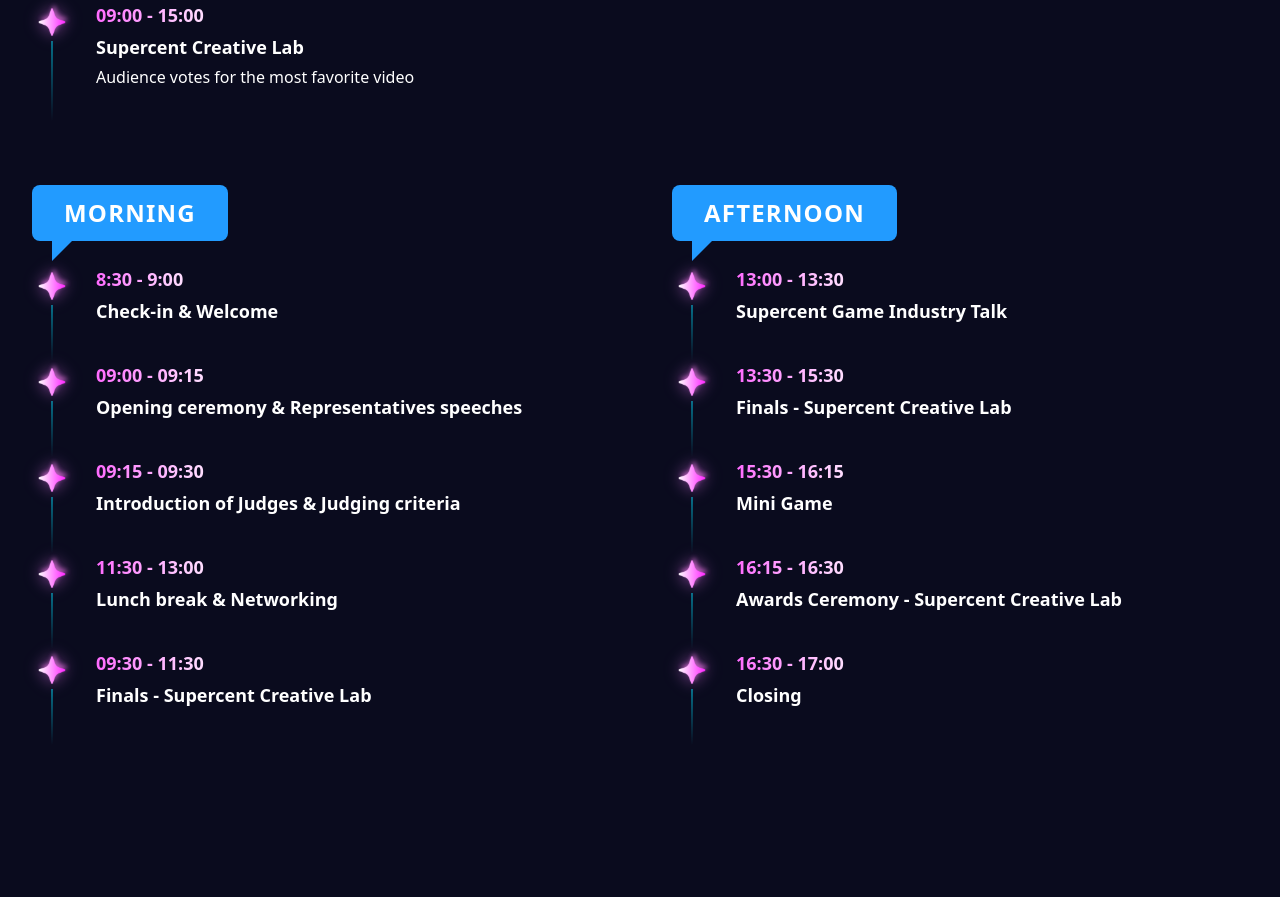
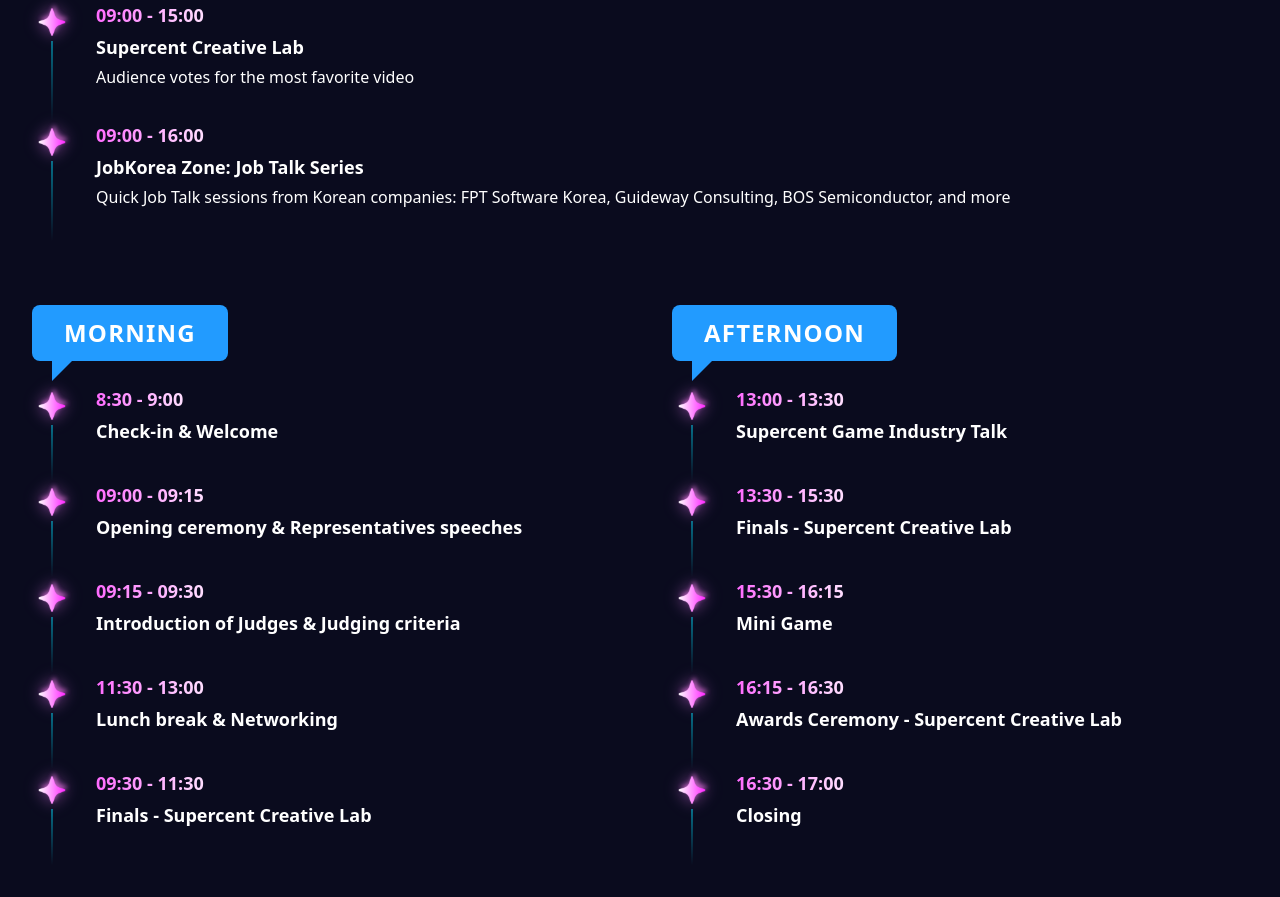
Before and after one commit to tienthaihoang/supercent-landing, a Next.js app: page /en in a window 1280 px wide. Shown: the part 7540-8437 px from the top of the page. Built offline with nearby package versions, Linux system fonts and the light colour scheme; what @uploadthing/react would draw is missing.

Commit message:
update agenda

```diff
--- a/components/agenda.tsx
+++ b/components/agenda.tsx
@@ -16,6 +16,11 @@
       time: "09:00 - 15:00",
       titleKey: "allDay.event2.title",
       descKey: "allDay.event2.description",
+    },
+    {
+      time: "09:00 - 16:00",
+      titleKey: "allDay.event3.title",
+      descKey: "allDay.event3.description",
     },
   ];
 
--- a/messages/en.json
+++ b/messages/en.json
@@ -183,6 +183,10 @@
       "event2": {
         "title": "Supercent Creative Lab",
         "description": "Audience votes for the most favorite video"
+      },
+      "event3": {
+        "title": "JobKorea Zone: Job Talk Series",
+        "description": "Quick Job Talk sessions from Korean companies: FPT Software Korea, Guideway Consulting, BOS Semiconductor, and more"
       }
     },
     "morning": {
--- a/messages/vi.json
+++ b/messages/vi.json
@@ -183,6 +183,10 @@
       "event2": {
         "title": "Supercent Creative Lab",
         "description": "Khán giả bình chọn Video được yêu thích nhất"
+      },
+      "event3": {
+        "title": "JobKorea Zone: Job Talk series",
+        "description": "Quick Job Talk từ doanh nghiệp Hàn Quốc FPT Software Korea, Guideway Consulting, BOS Semiconductor và nhiều đơn vị khác"
       }
     },
     "morning": {
```
